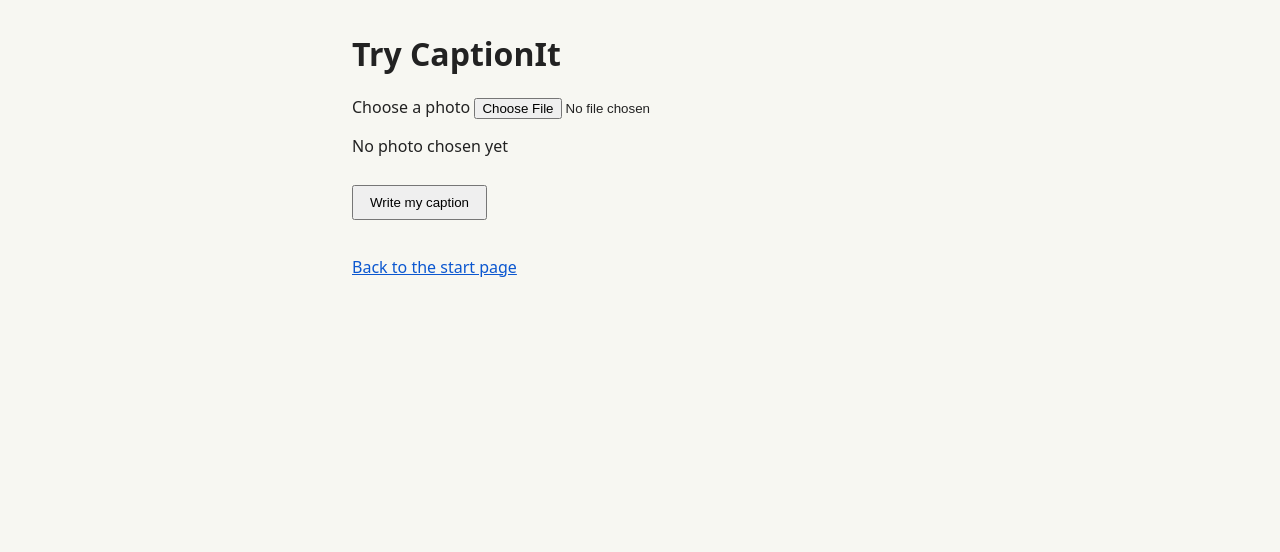
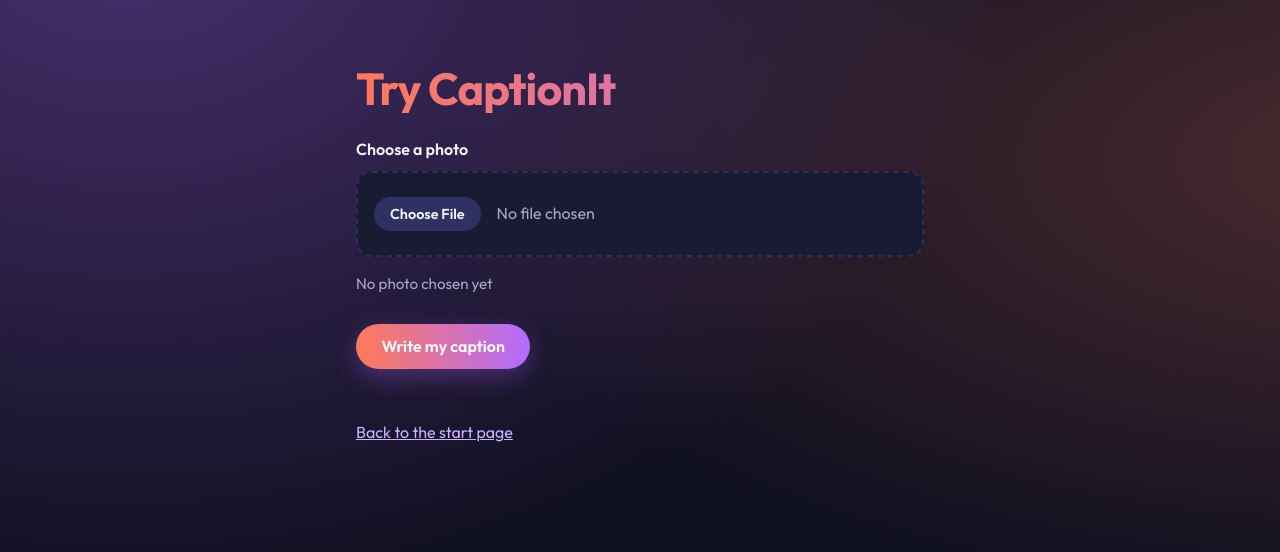
Before and after one commit to arnavraj-7/talnex-planted-fake-claim, a website: page public/try.html in a window 1280 px wide. Drawn offline with Linux system fonts and the light colour scheme.

Commit message:
Polish the styling

```diff
--- a/public/style.css
+++ b/public/style.css
@@ -1,7 +1,118 @@
-body { font-family: system-ui, sans-serif; margin: 0; background: #f7f7f2; color: #222; }
-main { max-width: 36rem; margin: 2rem auto; padding: 0 1rem; }
-button { margin-top: .75rem; padding: .5rem 1rem; cursor: pointer; }
-a { color: #0b57d0; }
-nav a { margin-right: 1rem; }
-img { max-width: 100%; margin-top: .75rem; }
-.alert { color: #b00020; min-height: 1.2em; }
+:root {
+  --bg: #0f1020;
+  --panel: #191b33;
+  --ink: #f2f2fb;
+  --muted: #a6a8c7;
+  --line: #2c2f52;
+  --accent: #ff7a59;
+  --accent-2: #b26bff;
+  --danger: #ff8a9b;
+  --radius: 16px;
+}
+
+* { box-sizing: border-box; }
+
+body {
+  margin: 0;
+  min-height: 100vh;
+  font: 16px/1.6 "Outfit", system-ui, sans-serif;
+  color: var(--ink);
+  background:
+    radial-gradient(ellipse at 10% -10%, rgba(178, 107, 255, .35), transparent 55%),
+    radial-gradient(ellipse at 110% 20%, rgba(255, 122, 89, .25), transparent 50%),
+    var(--bg);
+}
+
+main {
+  max-width: 38rem;
+  margin: 0 auto;
+  padding: 4rem 1.25rem;
+}
+
+h1 {
+  margin: 0 0 .75rem;
+  font-size: 2.8rem;
+  font-weight: 700;
+  line-height: 1.1;
+  letter-spacing: -.02em;
+  background: linear-gradient(90deg, var(--accent), var(--accent-2));
+  -webkit-background-clip: text;
+  background-clip: text;
+  color: transparent;
+}
+p { color: var(--muted); }
+main > p:first-of-type { font-size: 1.15rem; }
+
+a { color: #c9b2ff; }
+nav { display: flex; gap: .75rem; margin-top: 2rem; flex-wrap: wrap; }
+nav a {
+  padding: .7rem 1.4rem;
+  border-radius: 999px;
+  border: 1px solid var(--line);
+  color: var(--ink);
+  text-decoration: none;
+  font-weight: 600;
+  background: var(--panel);
+}
+nav a:first-child {
+  border-color: transparent;
+  background: linear-gradient(90deg, var(--accent), var(--accent-2));
+  color: #fff;
+  box-shadow: 0 8px 24px rgba(255, 122, 89, .3);
+}
+nav a:hover { filter: brightness(1.08); }
+
+label { display: block; margin-top: 1.5rem; font-weight: 600; }
+input[type="file"] {
+  display: block;
+  width: 100%;
+  margin-top: .5rem;
+  padding: 1.5rem 1rem;
+  border: 2px dashed var(--line);
+  border-radius: var(--radius);
+  background: var(--panel);
+  color: var(--muted);
+  font: inherit;
+  cursor: pointer;
+}
+input[type="file"]::file-selector-button {
+  margin-right: 1rem;
+  padding: .5rem 1rem;
+  border: 0;
+  border-radius: 999px;
+  background: #2f3260;
+  color: var(--ink);
+  font: 600 .9rem "Outfit", system-ui, sans-serif;
+  cursor: pointer;
+}
+#chosen { font-size: .95rem; }
+
+button {
+  margin-top: .75rem;
+  padding: .8rem 1.6rem;
+  border: 0;
+  border-radius: 999px;
+  font: 600 1rem "Outfit", system-ui, sans-serif;
+  color: #fff;
+  background: linear-gradient(90deg, var(--accent), var(--accent-2));
+  cursor: pointer;
+  box-shadow: 0 8px 24px rgba(178, 107, 255, .3);
+}
+button:hover { filter: brightness(1.08); }
+
+img { max-width: 100%; margin-top: .75rem; border-radius: var(--radius); }
+.alert { color: var(--danger); min-height: 1.2em; margin-top: 1rem; }
+.alert:not(:empty) {
+  padding: .75rem 1rem;
+  border: 1px solid rgba(255, 138, 155, .35);
+  border-radius: 12px;
+  background: rgba(255, 138, 155, .08);
+}
+#caption:not(:empty) {
+  padding: 1rem 1.2rem;
+  border-radius: var(--radius);
+  background: var(--panel);
+  border: 1px solid var(--line);
+  color: var(--ink);
+  font-size: 1.1rem;
+}
--- a/public/try.html
+++ b/public/try.html
@@ -4,6 +4,9 @@
   <meta charset="utf-8">
   <meta name="viewport" content="width=device-width, initial-scale=1">
   <title>Try CaptionIt</title>
+  <link rel="preconnect" href="https://fonts.googleapis.com">
+  <link rel="preconnect" href="https://fonts.gstatic.com" crossorigin>
+  <link rel="stylesheet" href="https://fonts.googleapis.com/css2?family=Outfit:wght@400;600;700&display=swap">
   <link rel="stylesheet" href="/style.css">
 </head>
 <body>
```
Also changed, not shown: public/about.html (+3 -0 lines), public/index.html (+3 -0 lines).
